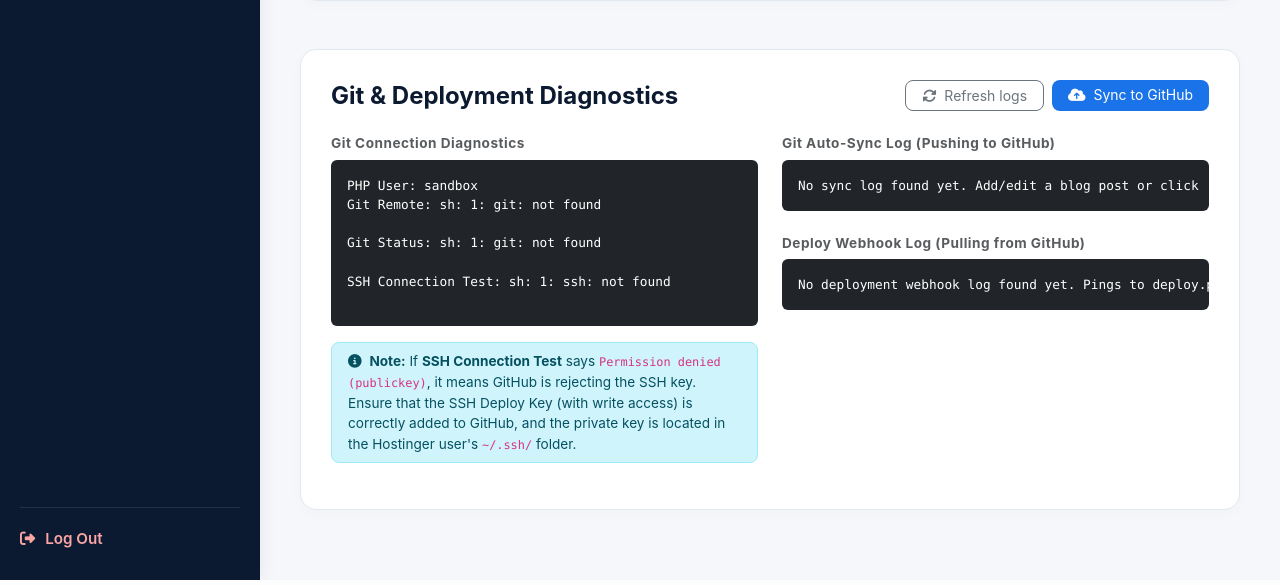
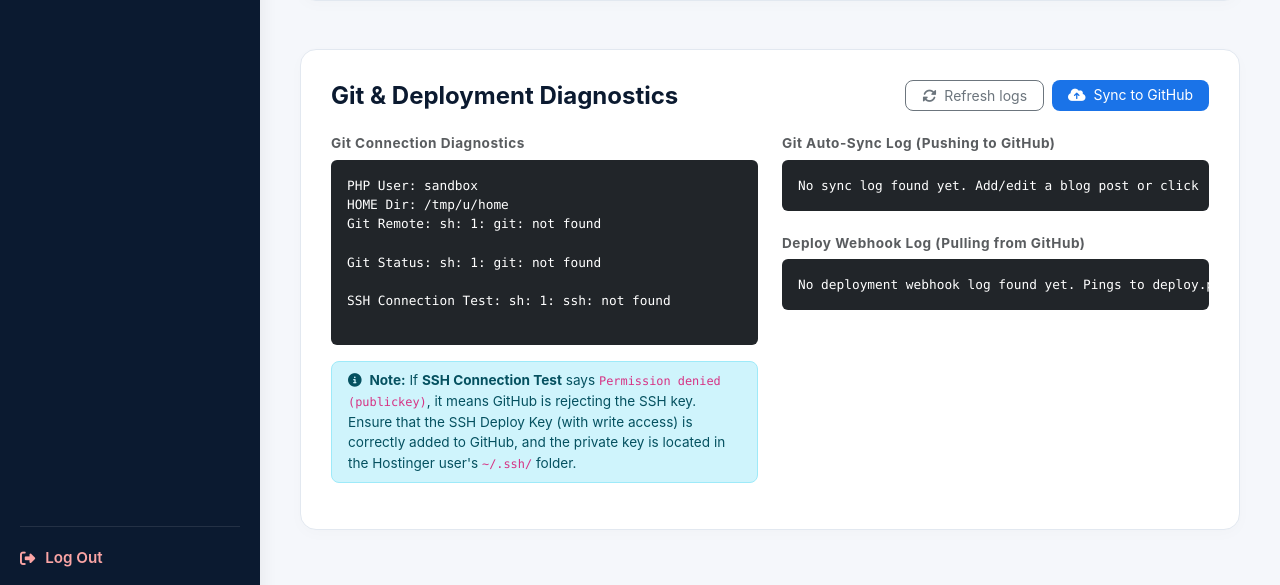
Before and after one commit to pashaarshad/Generation-Marketing, a PHP site: page /admin/dashboard.php in a window 1280 px wide. Shown: the part 990-1575 px from the top of the page. Run offline with PHP 8.4, Linux system fonts and the light colour scheme; the visitor is signed in with stand-in values (Sample User, id 1).

Commit message:
Set HOME environment variable dynamically for SSH deploy key resolution

```diff
--- a/admin/dashboard.php
+++ b/admin/dashboard.php
@@ -49,8 +49,16 @@ $error_msg = $_GET['error'] ?? '';
 $diagnostics = '';
 if (function_exists('shell_exec')) {
     $old_cwd = getcwd();
-    chdir(dirname(__DIR__));
+    $project_root = dirname(__DIR__);
+    chdir($project_root);
+
+    // Ensure HOME environment variable is set for diagnostics SSH command to find deploy keys
+    if (!getenv('HOME') && preg_match('/^\/home\/([^\/]+)/', $project_root, $matches)) {
+        putenv("HOME=/home/" . $matches[1]);
+    }
+
     $diagnostics .= "PHP User: " . (function_exists('posix_getpwuid') && function_exists('posix_geteuid') ? posix_getpwuid(posix_geteuid())['name'] : 'unknown') . "\n";
+    $diagnostics .= "HOME Dir: " . getenv('HOME') . "\n";
     $diagnostics .= "Git Remote: " . shell_exec("git remote -v 2>&1") . "\n";
     $diagnostics .= "Git Status: " . shell_exec("git status 2>&1") . "\n";
     $diagnostics .= "SSH Connection Test: " . shell_exec("ssh -T git@github.com 2>&1") . "\n";
--- a/config/git-sync.php
+++ b/config/git-sync.php
@@ -15,6 +15,11 @@ function git_auto_sync($message = "Update blogs from Admin Panel") {
     // Change directory to project root so git commands run correctly
     if (!chdir($project_root)) {
         return false;
+    }
+
+    // Ensure HOME environment variable is set for SSH to find the deploy keys
+    if (!getenv('HOME') && preg_match('/^\/home\/([^\/]+)/', $project_root, $matches)) {
+        putenv("HOME=/home/" . $matches[1]);
     }
 
     // Commands to execute sequentially
--- a/deploy.php
+++ b/deploy.php
@@ -31,6 +31,11 @@ if (!chdir($project_root)) {
     exit;
 }
 
+// Ensure HOME environment variable is set for SSH to find deploy keys
+if (!getenv('HOME') && preg_match('/^\/home\/([^\/]+)/', $project_root, $matches)) {
+    putenv("HOME=/home/" . $matches[1]);
+}
+
 // Commands to pull the latest changes from GitHub
 $commands = [
     "git fetch origin 2>&1",
```
